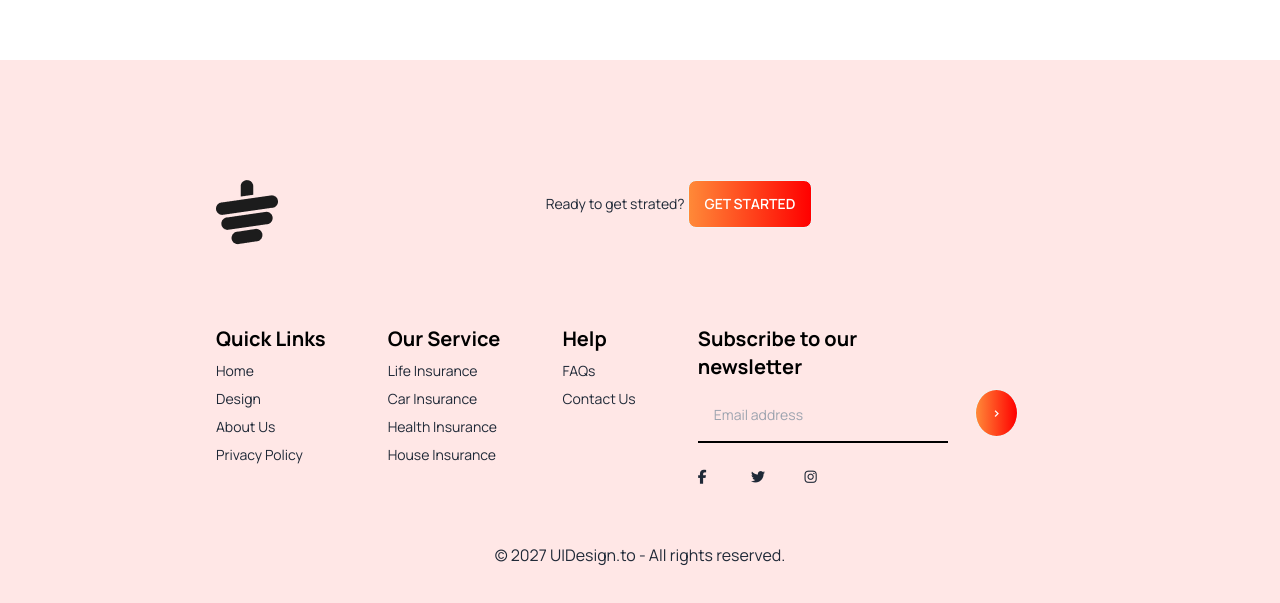
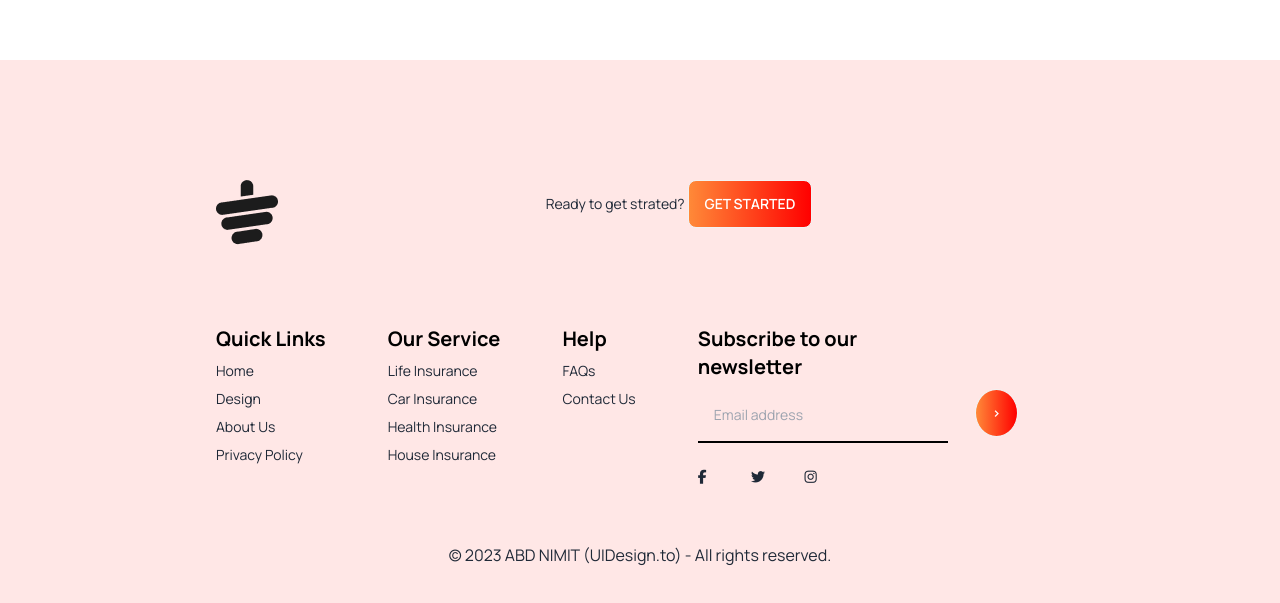
Before and after one commit to Abdullah1203/tea-house-daisyui, a plain HTML site: page index.html in a window 1280 px wide. Shown: the part 4093-4696 px from the top of the page. Drawn offline with nearby package versions, Linux system fonts and the light colour scheme.

Commit message:
Minor html edit

```diff
--- a/index.html
+++ b/index.html
@@ -431,7 +431,9 @@
           </div>
         </div>
         <div class="text-center">
-          <p class="py-8">© 2027 UIDesign.to - All rights reserved.</p>
+          <p class="py-8">
+            © 2023 ABD NIMIT (UIDesign.to) - All rights reserved.
+          </p>
         </div>
       </div>
     </footer>
```
